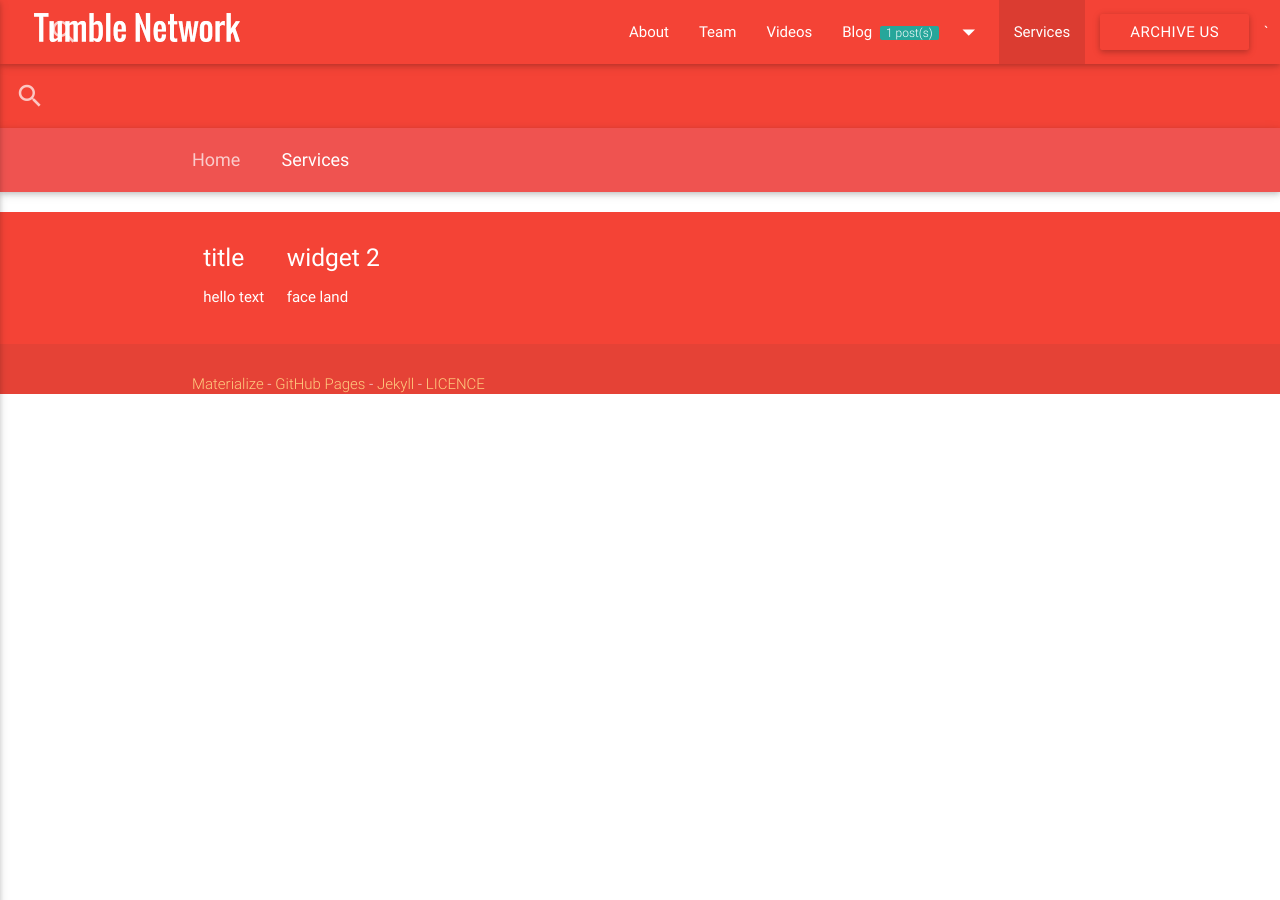
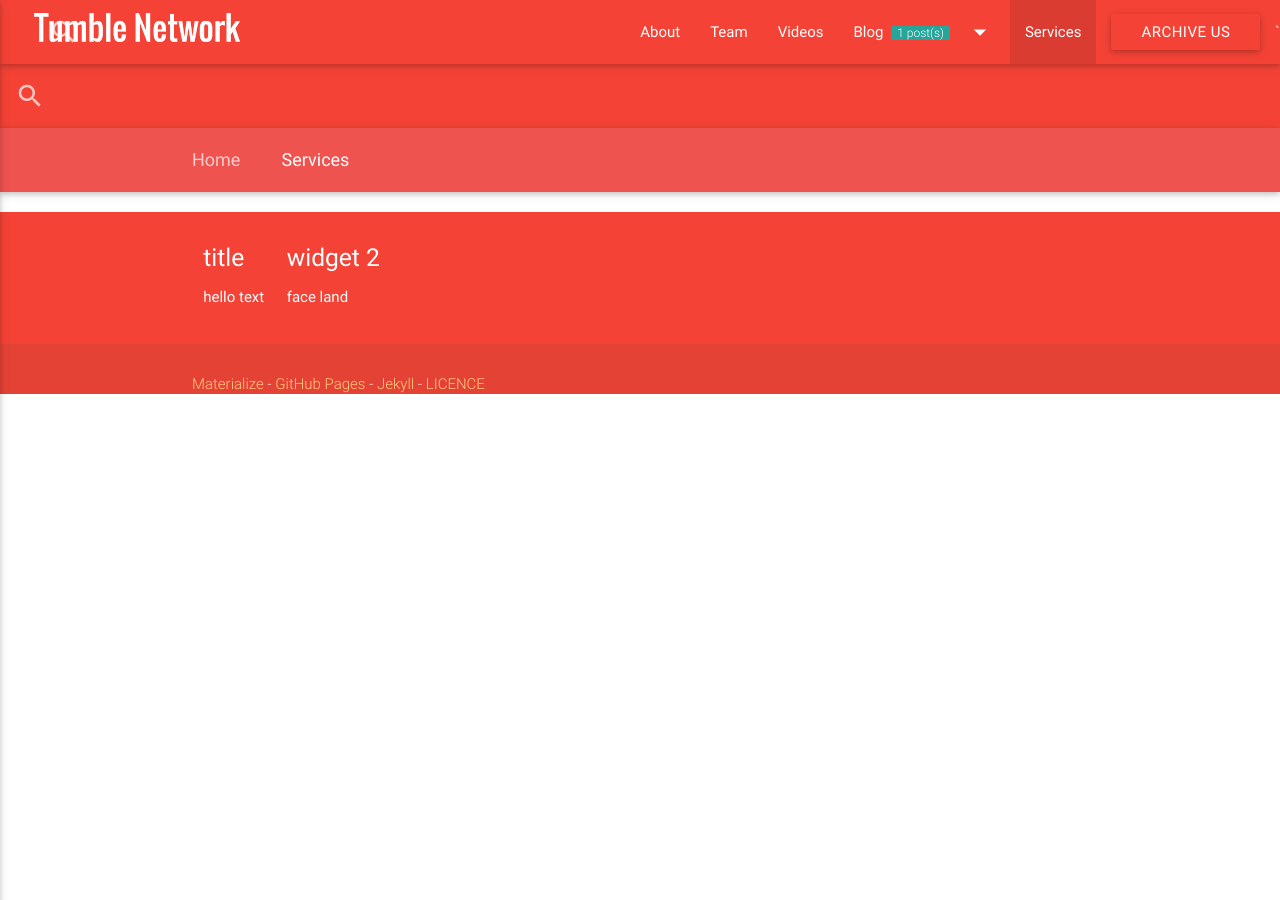
Before and after one commit to tumblenet/www.tumblenet.ga, a Jekyll site: the page built from services.html, in a window 1280 px wide. Built offline with Jekyll 4.4.1, drawn with Linux system fonts in a browser that asks for light colours; nearby versions of some CDN libraries; comment, search, counter and statistics services are not loaded.

Commit message:
Update default.html

```diff
--- a/_layouts/default.html
+++ b/_layouts/default.html
@@ -139,7 +139,7 @@
            </div>
          </form>
 
-          <ul class="right hide-on-med-and-down col">
+          <ul class="right hide-on-med-and-down">
            {% for item in site.data.nav %}
 
            <li {% if page.url contains item.href %}class="active"{% endif %}>
```
